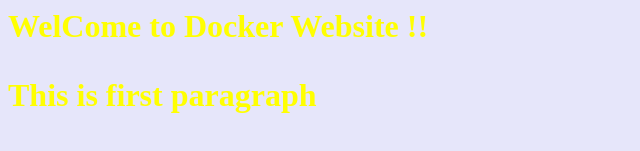
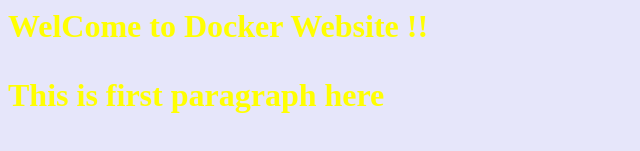
Before and after one commit to faruk88/httpd-repo, a plain HTML site: page index.html in a window 1280 px wide. Shown: the top 151 px of the page, without its empty margins (0-640 px from the left). Drawn offline with Linux system fonts and the light colour scheme.

Commit message:
update file

```diff
--- a/index.html
+++ b/index.html
@@ -10,7 +10,7 @@
 </head>
 <body>
 <h1>WelCome to Docker Website !!<h1>
-<p> This is first paragraph</p>
+<p> This is first paragraph here</p>
 <p><a href="https://google.com"> Visit Google! </a></p>
 </body>
 </html>
```
